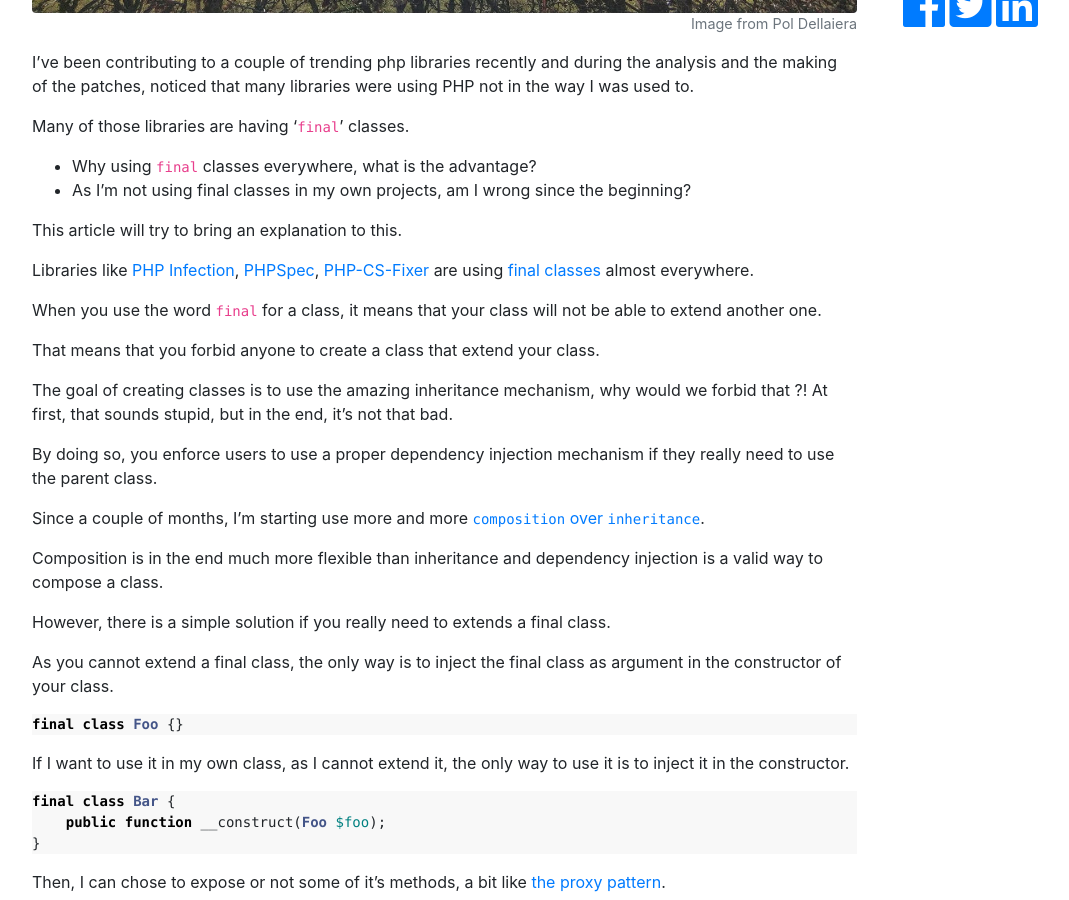
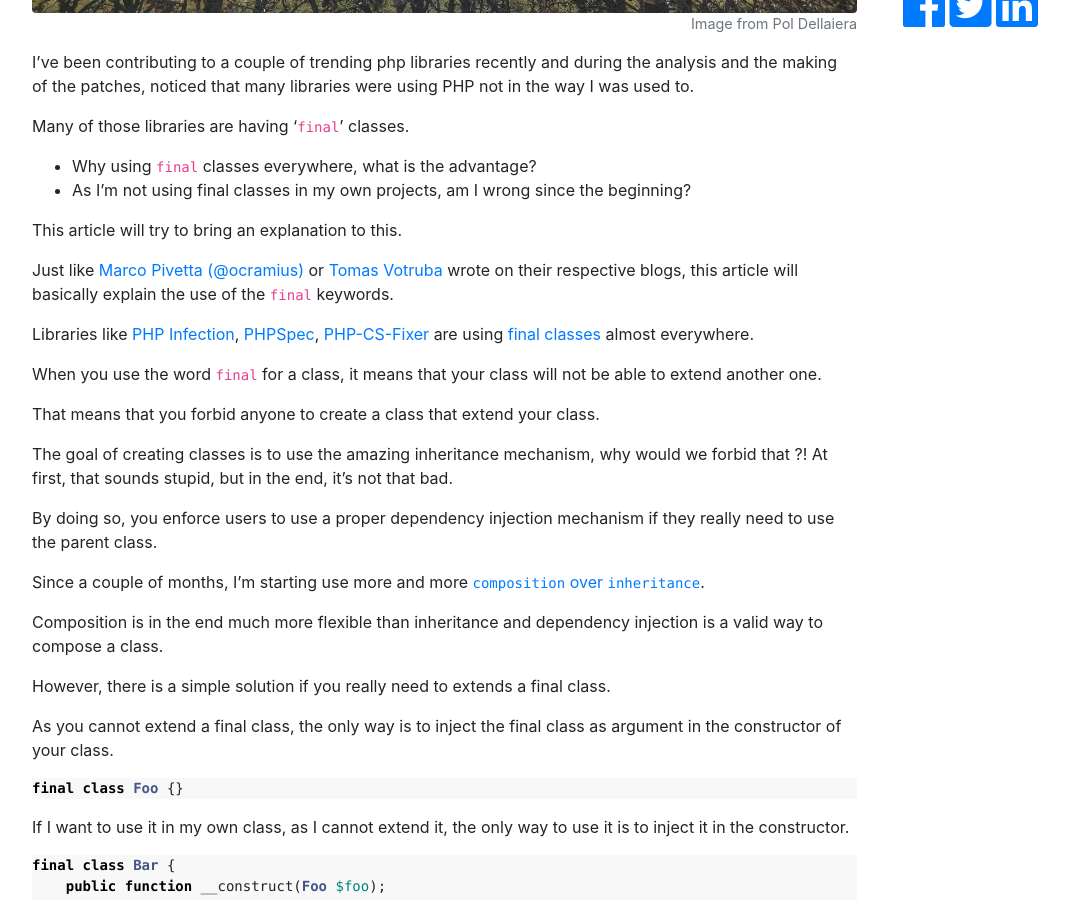
Before and after one commit to drupol/not-a-number.io, a Jekyll site: the page built from _posts/dev/2019-02-21-php-composition-and-inheritance.md, in a window 1280 px wide and 900 px high, scrolled down 806 px. Shown: the whole window, without its empty margins (53-1122 px from the left). Built offline with Jekyll 4.4.1, drawn with Linux system fonts in a browser that asks for light colours; nearby versions of some CDN libraries; comment, search, counter and statistics services are not loaded.

Commit message:
Add links to blogs.

```diff
--- a/_posts/dev/2019-02-21-php-composition-and-inheritance.md
+++ b/_posts/dev/2019-02-21-php-composition-and-inheritance.md
@@ -19,6 +19,9 @@ Many of those libraries are having '`final`' classes.
 This article will try to bring an explanation to this.
 
 <!--break-->
+
+Just like [Marco Pivetta (@ocramius)](https://ocramius.github.io/blog/when-to-declare-classes-final/) or [Tomas Votruba](https://www.tomasvotruba.cz/blog/2019/01/24/how-to-kill-parents/) wrote on their respective blogs,
+this article will basically explain the use of the `final` keywords.
 
 Libraries like [PHP Infection](https://github.com/infection/infection), [PHPSpec](https://github.com/phpspec/phpspec), [PHP-CS-Fixer](https://github.com/friendsofphp/php-cs-fixer) are using [final classes](http://php.net/manual/en/language.oop5.final.php) almost everywhere.
 
```
